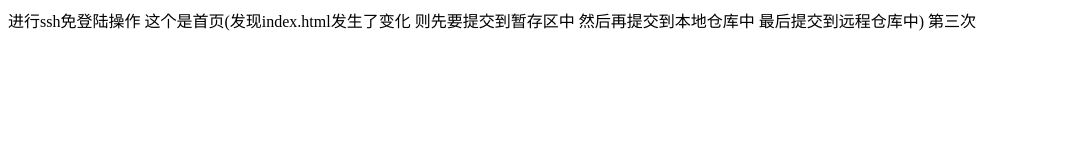
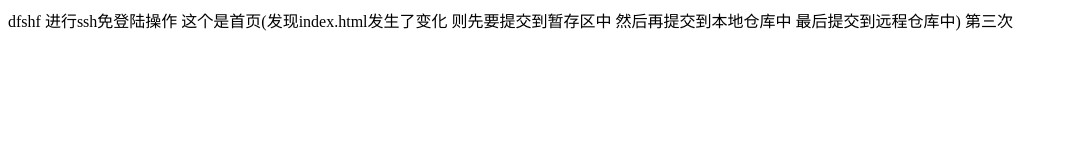
Before and after one commit to namewl/git-demo, a plain HTML site: page index.html in a window 1280 px wide. Shown: the whole page, without its empty margins (0-1068 px from the left). Drawn offline with Linux system fonts and the light colour scheme.

Commit message:
第三次提交

```diff
--- a/index.html
+++ b/index.html
@@ -8,7 +8,7 @@
 </head>
 
 <body>
-    进行ssh免登陆操作 这个是首页(发现index.html发生了变化 则先要提交到暂存区中 然后再提交到本地仓库中 最后提交到远程仓库中) 第三次
+    dfshf 进行ssh免登陆操作 这个是首页(发现index.html发生了变化 则先要提交到暂存区中 然后再提交到本地仓库中 最后提交到远程仓库中) 第三次
 </body>
 
 </html>
```
Also changed, not shown: 1 other file.
